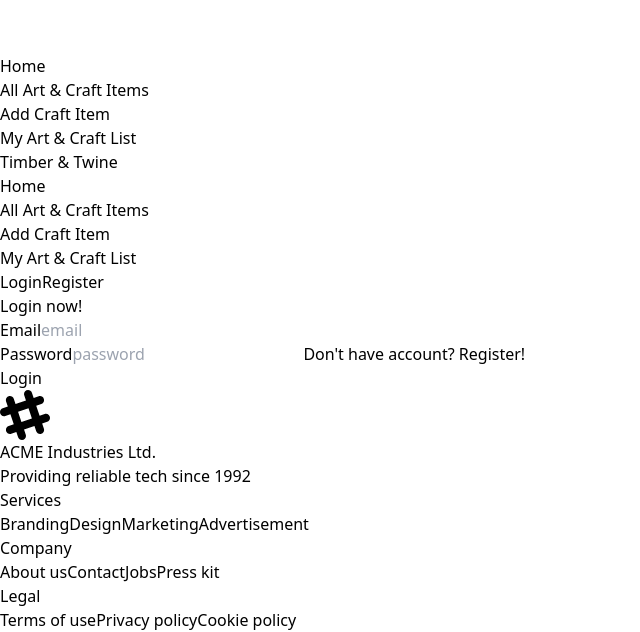
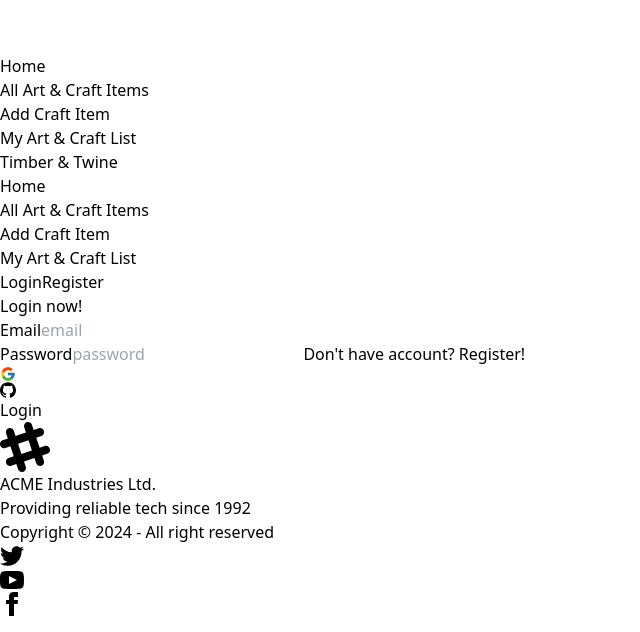
Before and after one commit to Saeedullah15/timber-twine-client, a React (Vite) app: page /login in a window 1280 px wide. Shown: the part 1250-1882 px from the top of the page, without its empty margins (0-640 px from the left). Built offline with nearby package versions, Linux system fonts and the light colour scheme.

Commit message:
email-password login, google login, github login functionality implemented

```diff
--- a/package.json
+++ b/package.json
@@ -15,6 +15,7 @@
     "match-sorter": "^6.3.4",
     "react": "^18.3.1",
     "react-dom": "^18.3.1",
+    "react-icons": "^5.3.0",
     "react-router-dom": "^6.26.1",
     "sort-by": "^1.2.0",
     "sweetalert2": "^11.12.4"
--- a/src/components/Footer.jsx
+++ b/src/components/Footer.jsx
@@ -2,7 +2,7 @@
 
 const Footer = () => {
     return (
-        <footer className="footer bg-slate-200 text-base-content p-10">
+        <footer className="footer footer-center bg-neutral text-neutral-content p-10">
             <aside>
                 <svg
                     width="50"
@@ -11,35 +11,53 @@
                     xmlns="http://www.w3.org/2000/svg"
                     fillRule="evenodd"
                     clipRule="evenodd"
-                    className="fill-current">
+                    className="inline-block fill-current">
                     <path
                         d="M22.672 15.226l-2.432.811.841 2.515c.33 1.019-.209 2.127-1.23 2.456-1.15.325-2.148-.321-2.463-1.226l-.84-2.518-5.013 1.677.84 2.517c.391 1.203-.434 2.542-1.831 2.542-.88 0-1.601-.564-1.86-1.314l-.842-2.516-2.431.809c-1.135.328-2.145-.317-2.463-1.229-.329-1.018.211-2.127 1.231-2.456l2.432-.809-1.621-4.823-2.432.808c-1.355.384-2.558-.59-2.558-1.839 0-.817.509-1.582 1.327-1.846l2.433-.809-.842-2.515c-.33-1.02.211-2.129 1.232-2.458 1.02-.329 2.13.209 2.461 1.229l.842 2.515 5.011-1.677-.839-2.517c-.403-1.238.484-2.553 1.843-2.553.819 0 1.585.509 1.85 1.326l.841 2.517 2.431-.81c1.02-.33 2.131.211 2.461 1.229.332 1.018-.21 2.126-1.23 2.456l-2.433.809 1.622 4.823 2.433-.809c1.242-.401 2.557.484 2.557 1.838 0 .819-.51 1.583-1.328 1.847m-8.992-6.428l-5.01 1.675 1.619 4.828 5.011-1.674-1.62-4.829z"></path>
                 </svg>
-                <p>
+                <p className="font-bold">
                     ACME Industries Ltd.
                     <br />
                     Providing reliable tech since 1992
                 </p>
+                <p>Copyright © {new Date().getFullYear()} - All right reserved</p>
             </aside>
             <nav>
-                <h6 className="footer-title">Services</h6>
-                <a className="link link-hover">Branding</a>
-                <a className="link link-hover">Design</a>
-                <a className="link link-hover">Marketing</a>
-                <a className="link link-hover">Advertisement</a>
-            </nav>
-            <nav>
-                <h6 className="footer-title">Company</h6>
-                <a className="link link-hover">About us</a>
-                <a className="link link-hover">Contact</a>
-                <a className="link link-hover">Jobs</a>
-                <a className="link link-hover">Press kit</a>
-            </nav>
-            <nav>
-                <h6 className="footer-title">Legal</h6>
-                <a className="link link-hover">Terms of use</a>
-                <a className="link link-hover">Privacy policy</a>
-                <a className="link link-hover">Cookie policy</a>
+                <div className="grid grid-flow-col gap-4">
+                    <a>
+                        <svg
+                            xmlns="http://www.w3.org/2000/svg"
+                            width="24"
+                            height="24"
+                            viewBox="0 0 24 24"
+                            className="fill-current">
+                            <path
+                                d="M24 4.557c-.883.392-1.832.656-2.828.775 1.017-.609 1.798-1.574 2.165-2.724-.951.564-2.005.974-3.127 1.195-.897-.957-2.178-1.555-3.594-1.555-3.179 0-5.515 2.966-4.797 6.045-4.091-.205-7.719-2.165-10.148-5.144-1.29 2.213-.669 5.108 1.523 6.574-.806-.026-1.566-.247-2.229-.616-.054 2.281 1.581 4.415 3.949 4.89-.693.188-1.452.232-2.224.084.626 1.956 2.444 3.379 4.6 3.419-2.07 1.623-4.678 2.348-7.29 2.04 2.179 1.397 4.768 2.212 7.548 2.212 9.142 0 14.307-7.721 13.995-14.646.962-.695 1.797-1.562 2.457-2.549z"></path>
+                        </svg>
+                    </a>
+                    <a>
+                        <svg
+                            xmlns="http://www.w3.org/2000/svg"
+                            width="24"
+                            height="24"
+                            viewBox="0 0 24 24"
+                            className="fill-current">
+                            <path
+                                d="M19.615 3.184c-3.604-.246-11.631-.245-15.23 0-3.897.266-4.356 2.62-4.385 8.816.029 6.185.484 8.549 4.385 8.816 3.6.245 11.626.246 15.23 0 3.897-.266 4.356-2.62 4.385-8.816-.029-6.185-.484-8.549-4.385-8.816zm-10.615 12.816v-8l8 3.993-8 4.007z"></path>
+                        </svg>
+                    </a>
+                    <a>
+                        <svg
+                            xmlns="http://www.w3.org/2000/svg"
+                            width="24"
+                            height="24"
+                            viewBox="0 0 24 24"
+                            className="fill-current">
+                            <path
+                                d="M9 8h-3v4h3v12h5v-12h3.642l.358-4h-4v-1.667c0-.955.192-1.333 1.115-1.333h2.885v-5h-3.808c-3.596 0-5.192 1.583-5.192 4.615v3.385z"></path>
+                        </svg>
+                    </a>
+                </div>
             </nav>
         </footer>
     );
--- a/src/pages/Login/Login.jsx
+++ b/src/pages/Login/Login.jsx
@@ -1,6 +1,17 @@
-import React from 'react';
+import { GithubAuthProvider, GoogleAuthProvider, signInWithPopup } from 'firebase/auth';
+import React, { useContext } from 'react';
+import { FcGoogle } from "react-icons/fc";
+import { SiGithub } from "react-icons/si";
+import Swal from 'sweetalert2';
+import auth from '../../firebase/firebase.config';
+import { AuthContext } from '../../providers/AuthProvider';
+
+const googleProvider = new GoogleAuthProvider();
+const githubProvider = new GithubAuthProvider();
 
 const Login = () => {
+    const { signInUser } = useContext(AuthContext);
+
     const handleLogin = (e) => {
         e.preventDefault();
 
@@ -10,6 +21,74 @@
 
         const userInfo = { email, password };
         console.log(userInfo);
+
+        signInUser(email, password)
+            .then(result => {
+                const user = result.user;
+                console.log(user);
+
+                Swal.fire({
+                    title: 'Success',
+                    text: 'You have successfully logged in!',
+                    icon: 'success',
+                    confirmButtonText: 'Ok'
+                });
+
+                form.reset();
+            })
+            .catch(error => {
+
+                console.log(error);
+
+                Swal.fire({
+                    title: 'Error',
+                    text: 'invalid auth credentials',
+                    icon: 'error',
+                    confirmButtonText: 'Ok'
+                });
+
+                form.reset();
+            })
+    }
+
+    const handleGoogleLogin = (e) => {
+        e.preventDefault();
+
+        signInWithPopup(auth, googleProvider)
+            .then(result => {
+                const user = result.user;
+                console.log(user);
+
+                Swal.fire({
+                    title: 'Success',
+                    text: 'You have successfully logged in!',
+                    icon: 'success',
+                    confirmButtonText: 'Ok'
+                });
+            })
+            .catch(error => {
+                console.log(error);
+            })
+    }
+
+    const handleGithubLogin = (e) => {
+        e.preventDefault();
+
+        signInWithPopup(auth, githubProvider)
+            .then(result => {
+                const user = result.user;
+                console.log(user);
+
+                Swal.fire({
+                    title: 'Success',
+                    text: 'You have successfully logged in!',
+                    icon: 'success',
+                    confirmButtonText: 'Ok'
+                });
+            })
+            .catch(error => {
+                console.log(error);
+            })
     }
 
     return (
@@ -35,6 +114,10 @@
                             <label className="label">
                                 <a href="/register" className="label-text-alt link link-hover">Don't have account? Register!</a>
                             </label>
+                            <div className='flex gap-4 justify-center items-center mt-5'>
+                                <FcGoogle onClick={handleGoogleLogin} className='text-4xl cursor-pointer' />
+                                <SiGithub onClick={handleGithubLogin} className='text-3xl cursor-pointer' />
+                            </div>
                         </div>
                         <div className="form-control mt-6">
                             <button type='submit' className="btn btn-primary">Login</button>
--- a/src/pages/Register/Register.jsx
+++ b/src/pages/Register/Register.jsx
@@ -27,7 +27,9 @@
                     text: 'You have successfully created your account!',
                     icon: 'success',
                     confirmButtonText: 'Ok'
-                })
+                });
+
+                form.reset();
             })
             .catch(error => {
                 console.log(error);
@@ -38,7 +40,7 @@
         <div className="hero bg-base-200 min-h-screen">
             <div className="hero-content flex-col">
                 <div className="text-center lg:text-left">
-                    <h1 className="text-5xl font-bold">Please Register!</h1>
+                    <h1 className="md:text-5xl text-3xl font-bold">Please Register!</h1>
                 </div>
                 <div className="card bg-base-100 w-full max-w-sm shrink-0 shadow-2xl">
                     {/* login form */}
--- a/src/providers/AuthProvider.jsx
+++ b/src/providers/AuthProvider.jsx
@@ -1,19 +1,22 @@
-import { createUserWithEmailAndPassword } from 'firebase/auth';
+import { createUserWithEmailAndPassword, signInWithEmailAndPassword } from 'firebase/auth';
 import React, { createContext } from 'react';
 import auth from '../firebase/firebase.config';
 
 export const AuthContext = createContext(null);
 
 const AuthProvider = ({ children }) => {
-    // const [user, setUser] = useState(null);
 
     const createUser = (email, password) => {
         return createUserWithEmailAndPassword(auth, email, password);
     }
 
+    const signInUser = (email, password) => {
+        return signInWithEmailAndPassword(auth, email, password);
+    }
+
     const userInfo = {
-        // user
-        createUser
+        createUser,
+        signInUser
     }
 
     return (
```
Also changed, not shown: 1 other file (tests, documents, lock files or other folders).
